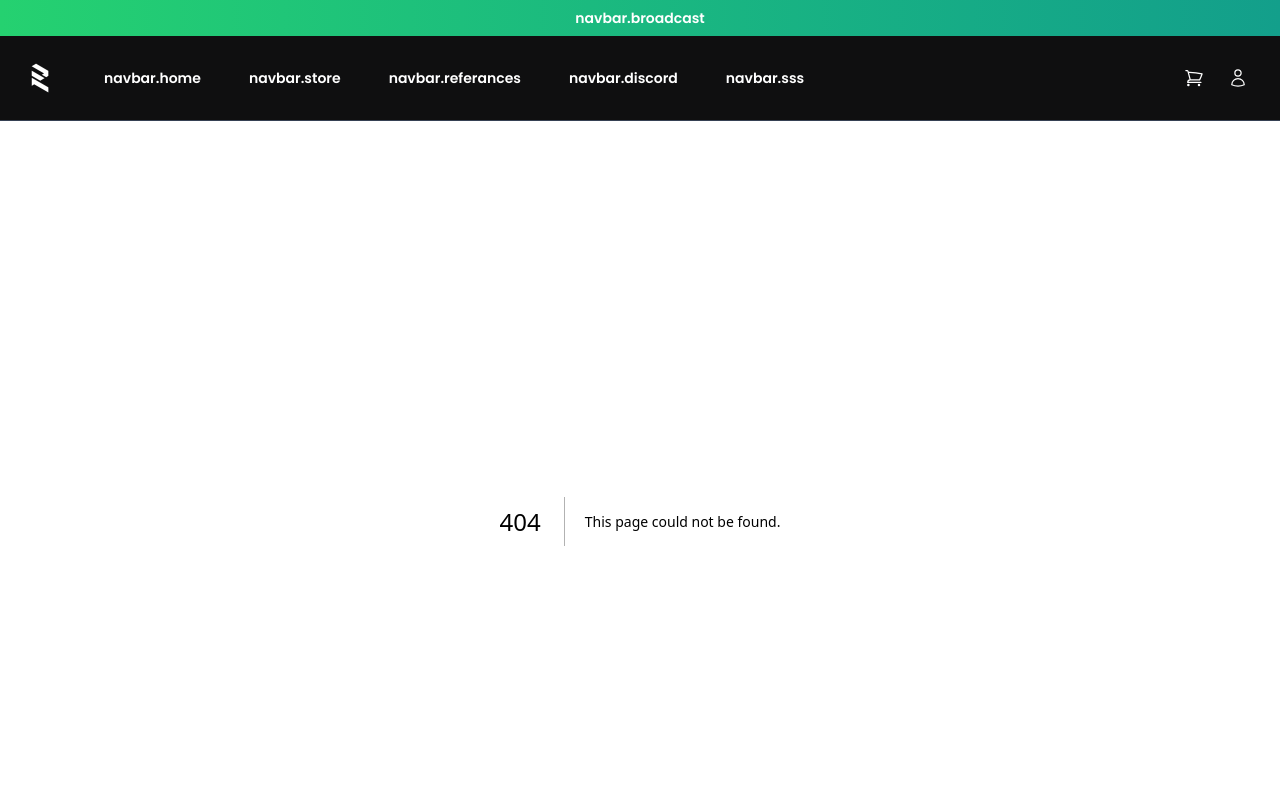
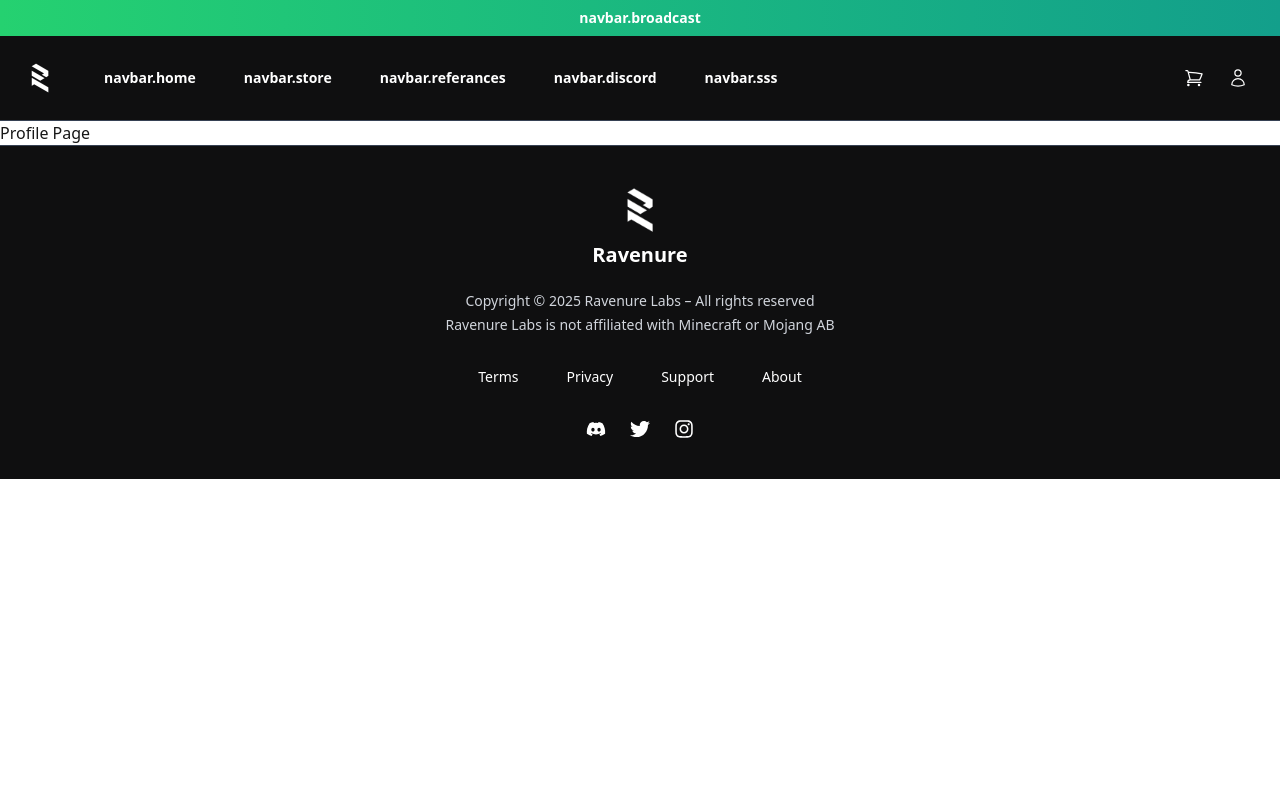
Before and after one commit to RavenureLabs/RavenureWebApp, a Next.js app: page /dash/profile in a window 1280 px wide. Before the commit this address had no page. Shown: the top 800 px of the page. Built offline with nearby package versions, Linux system fonts and the light colour scheme.

Commit message:
dashboard pages created

```diff
--- /dev/null
+++ b/src/app/dash/layout.tsx
@@ -0,0 +1,13 @@
+export default function DashboardLayout({
+  children,
+}: {
+  children: React.ReactNode
+}) {
+  return (
+    <html lang="tr">
+      <body>
+        <main>{children}</main>
+      </body>
+    </html>
+  )
+}
--- /dev/null
+++ b/src/app/dash/page.tsx
@@ -0,0 +1,7 @@
+import DashBoardPageComponent from "@/src/components/pages/dash/dashboard.page";
+
+export default function DashBoardPage(){
+    return(
+        <DashBoardPageComponent />
+    )
+}
--- /dev/null
+++ b/src/app/dash/products/page.tsx
@@ -0,0 +1,7 @@
+import ProductsPageComponent from "@/src/components/pages/dash/products.page";
+
+export default function ProductsPage() {
+  return (
+    <ProductsPageComponent />
+  );
+}
--- /dev/null
+++ b/src/app/dash/profile/page.tsx
@@ -0,0 +1,7 @@
+import ProfilePageComponent from "@/src/components/pages/dash/profile.page";
+
+export default function ProfilePage() {
+  return (
+    <ProfilePageComponent />
+  );
+}
--- /dev/null
+++ b/src/components/pages/dash/dashboard.page.tsx
@@ -0,0 +1,7 @@
+export default function DashBoardPageComponent(){
+    return(
+        <div>
+            <h1>Dashboard</h1>
+        </div>
+    )
+}
--- /dev/null
+++ b/src/components/pages/dash/products.page.tsx
@@ -0,0 +1,7 @@
+export default function ProductsPageComponent() {
+  return (
+    <div>
+      <h1>Products</h1>
+    </div>
+  );
+}
--- /dev/null
+++ b/src/components/pages/dash/profile.page.tsx
@@ -0,0 +1,7 @@
+export default function ProfilePageComponent() {
+  return (
+    <div>
+      <h1>Profile Page</h1>
+    </div>
+  );
+}
```
